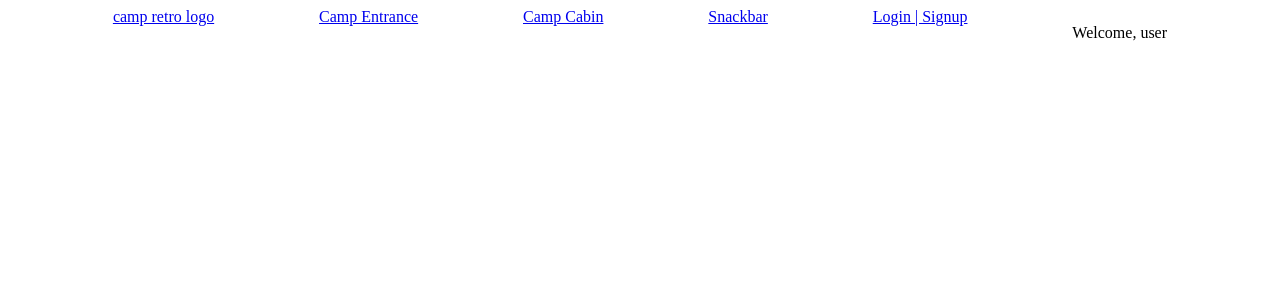
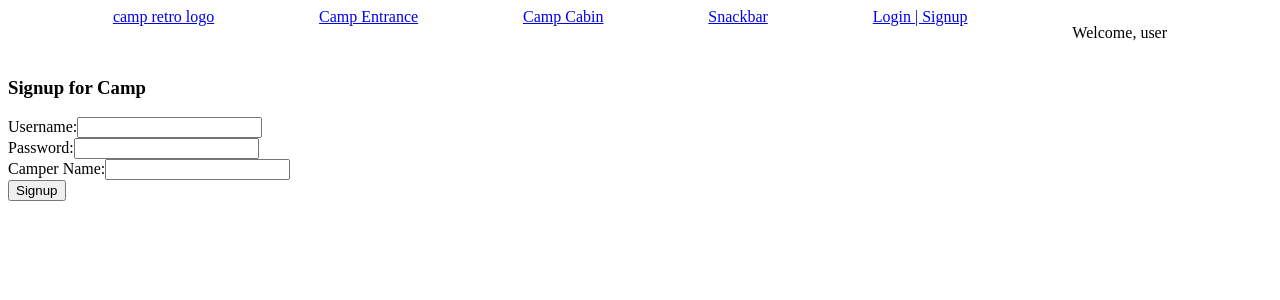
Before and after one commit to dxyz773/camp_retro, a React (Vite) app in the folder client/: page /auth in a window 1280 px wide. Shown: the top 300 px of the page. Built offline with nearby package versions, Linux system fonts and the light colour scheme.

Commit message:
Add super basic Auth component form

```diff
--- a/client/src/App.jsx
+++ b/client/src/App.jsx
@@ -28,8 +28,8 @@ const router = createBrowserRouter([
       { path: "/snackbar", element: <Snackbar /> },
       { path: "/snacks", element: <Snacks />, loader: snacksLoader },
       { path: "/drinks", element: <Drinks />, loader: drinksLoader },
-      { path: "/drinks/:name", element: <OneDrink /> },
-      { path: "/snacks/:name", element: <OneSnack /> },
+      { path: "/drinks/:id", element: <OneDrink /> },
+      { path: "/snacks/:id", element: <OneSnack /> },
     ],
   },
 ]);
--- a/client/src/components/auth/Auth.jsx
+++ b/client/src/components/auth/Auth.jsx
@@ -1,5 +1,27 @@
+import { Form } from "react-router-dom";
 function Auth() {
-  return <div></div>;
+  return (
+    <div>
+      <h3> Signup for Camp</h3>
+      <Form method="POST">
+        <div>
+          <label htmlFor="username">Username:</label>
+          <input type="text" name="username" id="username" />
+        </div>
+        <div>
+          <label htmlFor="password">Password:</label>
+          <input type="password" name="password" id="password" />
+        </div>
+        <div>
+          <label htmlFor="camper_name">Camper Name:</label>
+          <input type="text" name="camper_name" id="camper_name" />
+        </div>
+        <div>
+          <button>Signup</button>
+        </div>
+      </Form>
+    </div>
+  );
 }
 
 export default Auth;
```
